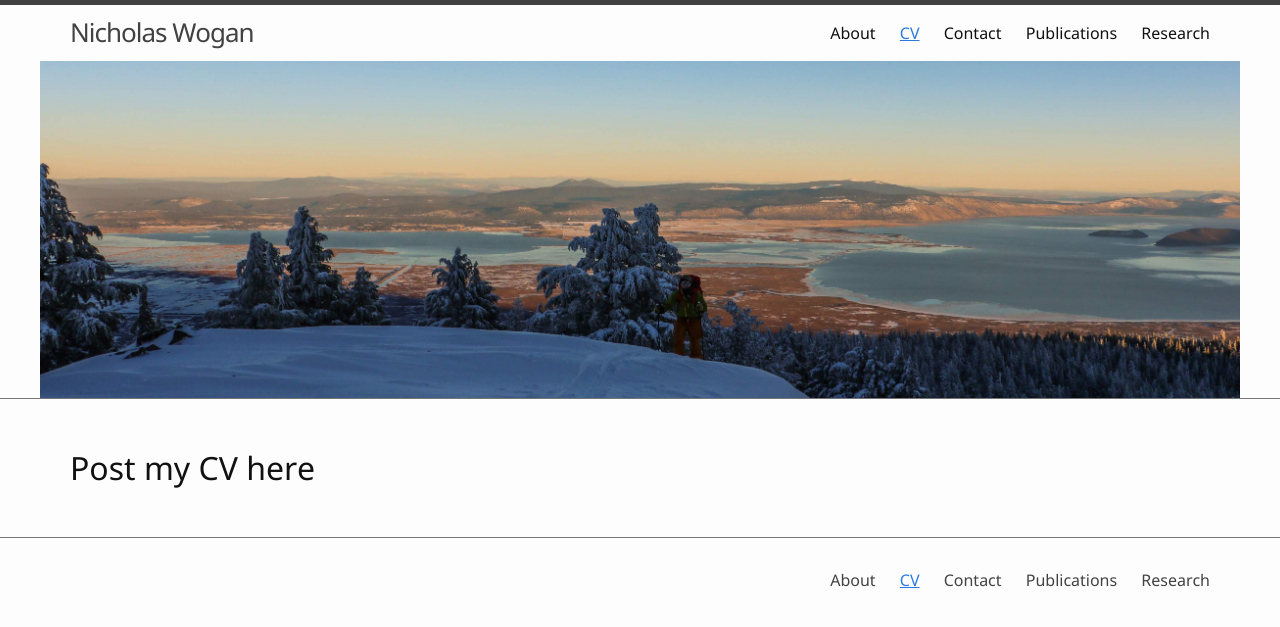
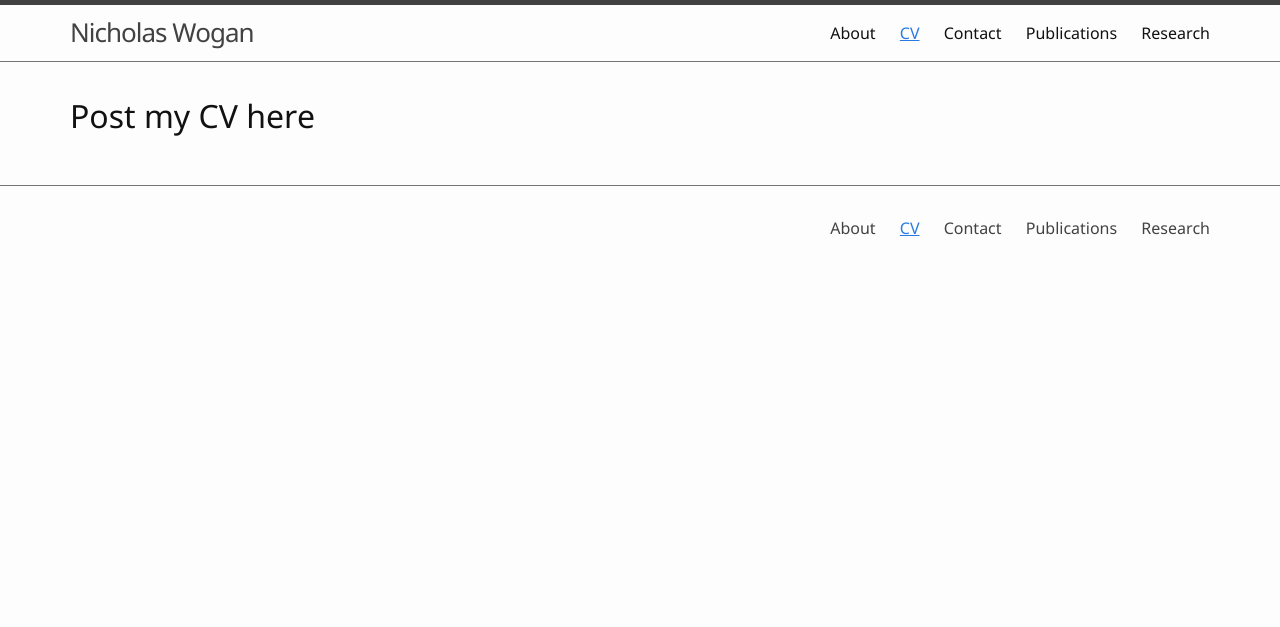
Before and after one commit to Nicholaswogan/Nicholaswogan.github.io, a Jekyll site: the page built from CV.md, in a window 1280 px wide. Shown: the top 627 px of the page. Built offline with Jekyll 4.4.1, drawn with Linux system fonts in a browser that asks for light colours.

Commit message:
new things

```diff
--- a/CV.md
+++ b/CV.md
@@ -1,7 +1,6 @@
 ---
 title: CV
 nav: true
+layout: CV
 ---
-<p>{{ layout.city }}</p>
-
 # Post my CV here
```
